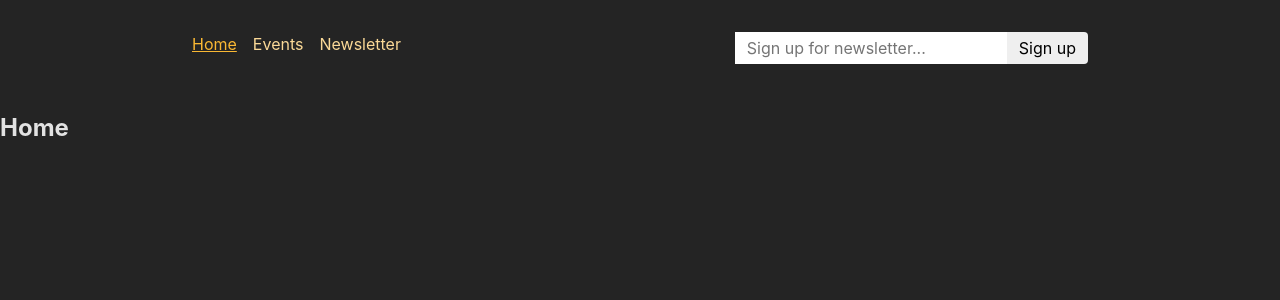
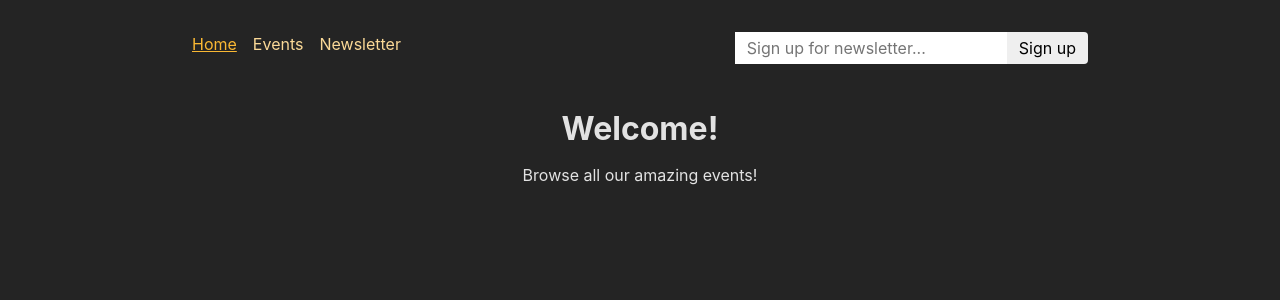
Before and after one commit to dkurazan/events-blog, a React (Vite) app in the folder frontend/: page / in a window 1280 px wide. Shown: the top 300 px of the page. Built offline with nearby package versions, Linux system fonts and the light colour scheme.

Commit message:
home page fixed

```diff
--- a/frontend/src/App.jsx
+++ b/frontend/src/App.jsx
@@ -17,7 +17,7 @@
     {
         path: "/",
         element: <RootPage />,
-        // errorElement: <ErrorPage />,
+        errorElement: <ErrorPage />,
         children: [
             {
                 index: true,
--- a/frontend/src/pages/Home.jsx
+++ b/frontend/src/pages/Home.jsx
@@ -1,3 +1,9 @@
+import PageContent from "../components/PageContent";
+
 export default function HomePage() {
-    return <h2>Home</h2>
+    return (
+        <PageContent title="Welcome!">
+            <p>Browse all our amazing events!</p>
+        </PageContent>
+    );
 }
```
